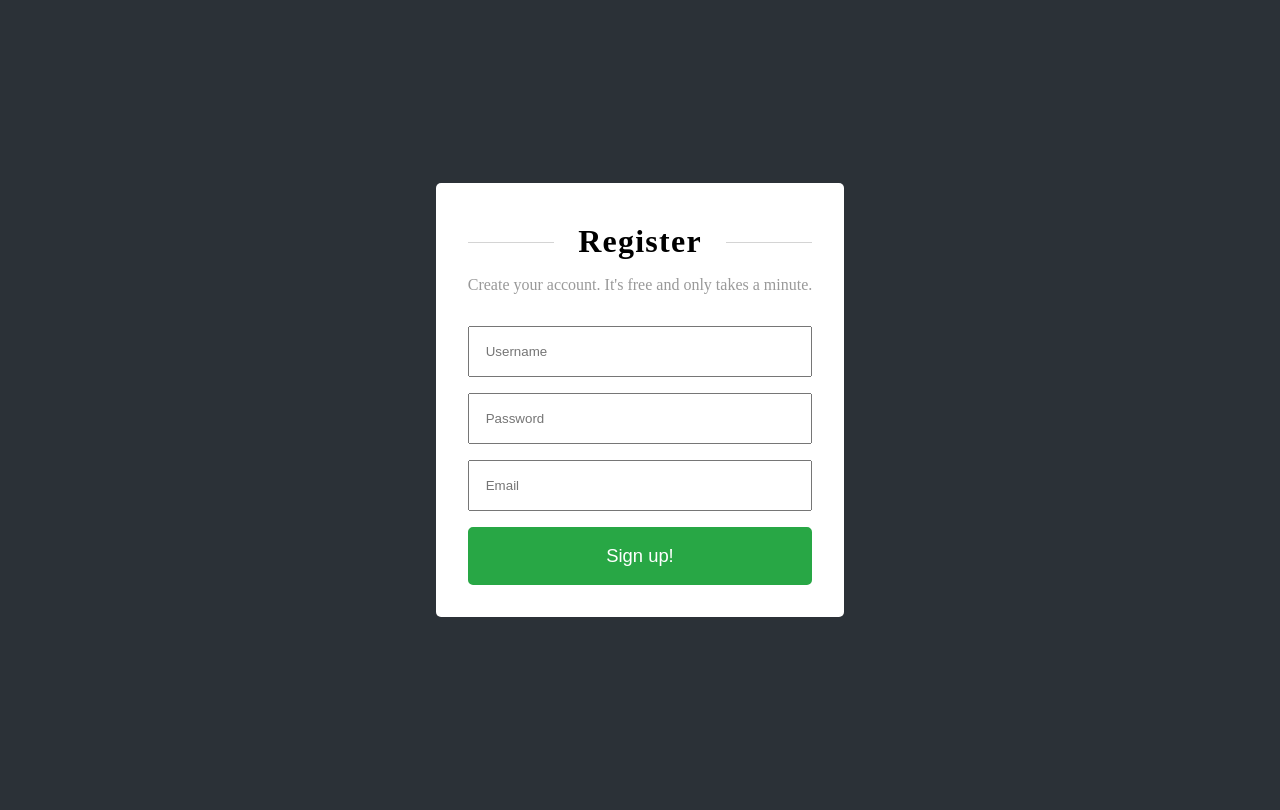
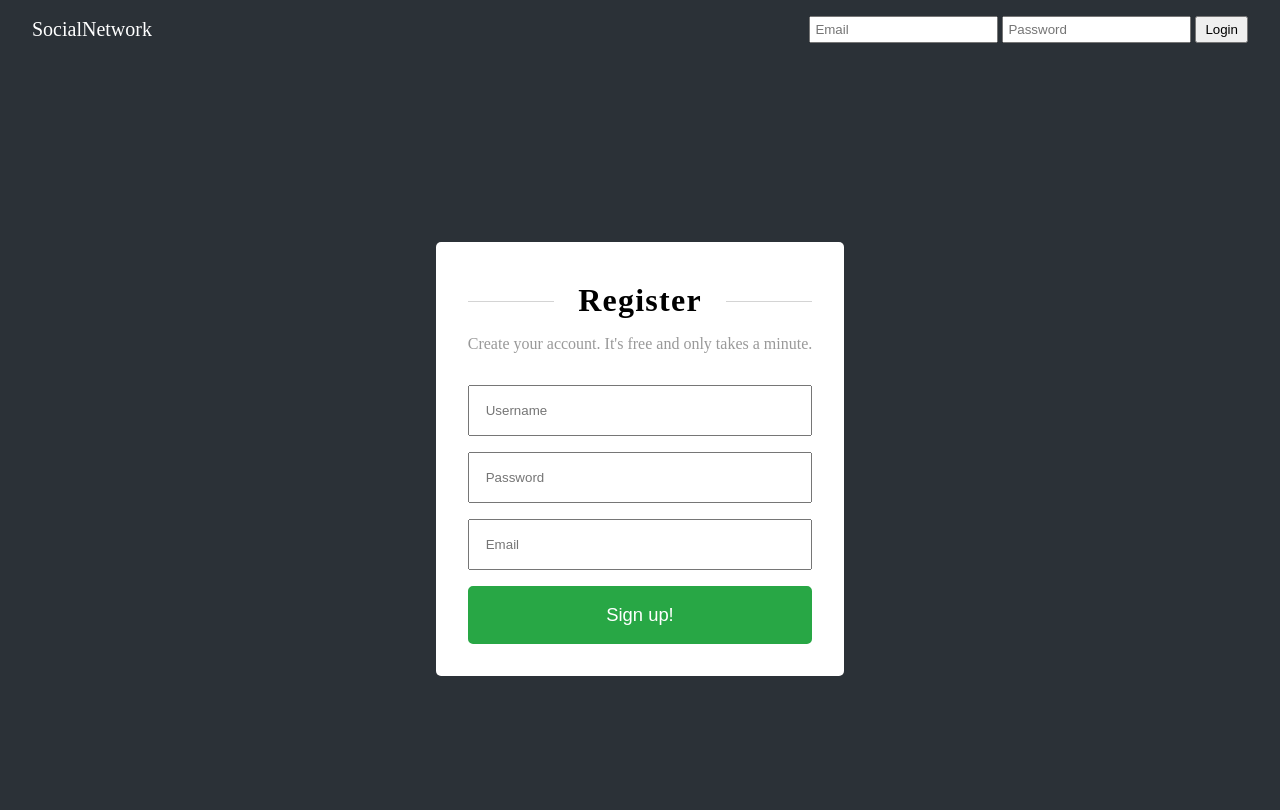
Before and after one commit to AndrewWYoung/SocialNetwork, a PHP site: page / in a window 1280 px wide. Shown: the top 810 px of the page. Before the commit the page ends 617 px from the top, so only its background shows below. Run offline with PHP 8.4, Linux system fonts and the light colour scheme.

Commit message:
added login functionality with sessions

```diff
--- a/assets/css/main.css
+++ b/assets/css/main.css
@@ -7,6 +7,39 @@
 
 body {
   background-color: #2b3137;
+}
+
+a {
+  text-decoration: none;
+}
+
+nav {
+  padding: 16px 32px;
+}
+
+nav input {
+  padding: 4px;
+}
+
+nav button {
+  padding: 4px 8px;
+}
+
+.navbar {
+  display: -webkit-box;
+  display: -ms-flexbox;
+  display: flex;
+  -webkit-box-align: center;
+      -ms-flex-align: center;
+          align-items: center;
+  -webkit-box-pack: justify;
+      -ms-flex-pack: justify;
+          justify-content: space-between;
+}
+
+.brand {
+  color: white;
+  font-size: 1.25rem;
 }
 
 ul {
--- a/assets/css/main.scss
+++ b/assets/css/main.scss
@@ -6,6 +6,31 @@
 
 body {
     background-color: #2b3137;
+}
+
+a {
+    text-decoration: none;
+}
+nav {
+    padding: 16px 32px;
+
+    input {
+        padding: 4px;
+    }
+
+    button {
+        padding: 4px 8px;
+    }
+}
+.navbar {
+    display: flex;
+    align-items: center;
+    justify-content: space-between;
+}
+
+.brand {
+    color: white;
+    font-size:1.25rem;
 }
 
 ul {
--- a/header.php
+++ b/header.php
@@ -1,3 +1,7 @@
+<?php
+    session_start();
+?>
+
 <!DOCTYPE html>
 <html lang="en">
 <head>
@@ -8,5 +12,20 @@
 </head>
 <body>
     <header>
-
+        <nav class="navbar navbar-dark">
+            <a class="brand" href="#">SocialNetwork</a>
+            <?php
+                if (isset($_SESSION['username'])) { ?>
+                    <form action="./includes/logout.inc.php" method="POST">
+                        <button type="submit" name="logout-submit">Logout</button>
+                    </form>
+                <?php } else { ?>
+                    <form action="./includes/login.inc.php" method="POST">
+                        <input type="email" name="email" placeholder="Email">
+                        <input type="password" name="password" placeholder="Password">
+                        <button type="submit" name="login-submit">Login</button>
+                    </form>
+                <?php } ?>
+            </div>
+        </nav>
     </header>
--- /dev/null
+++ b/includes/logout.inc.php
@@ -0,0 +1,6 @@
+<?php
+session_start();
+session_unset(); // takes all of the session variables and deletes the values
+session_destroy();
+header("Location: ../index.php");
+?>
--- a/index.php
+++ b/index.php
@@ -4,7 +4,6 @@
 <div class="signup-form">
     <form id="register-form" action="./includes/register.inc.php" method="POST">
         <?php
-            session_start();
             if(isset($_SESSION['error'])) { ?>
                 <div class="error-container">
                     <ul>
@@ -33,5 +32,11 @@
         <input type="text" name="email" placeholder="Email">
         <button type="submit" name="register-submit">Sign up!</button>
     </form>
+
+    <?php
+        if (isset($_SESSION['username'])) {
+            echo '<p style="font-size: 2rem; color: white;">'.$_SESSION['username'].'</p>';
+        }
+    ?>
 <div class="container">
 <?php include "footer.php"; ?>
```
Also changed, not shown: includes/login.inc.php (added, +29 -0 lines), 1 other file.
